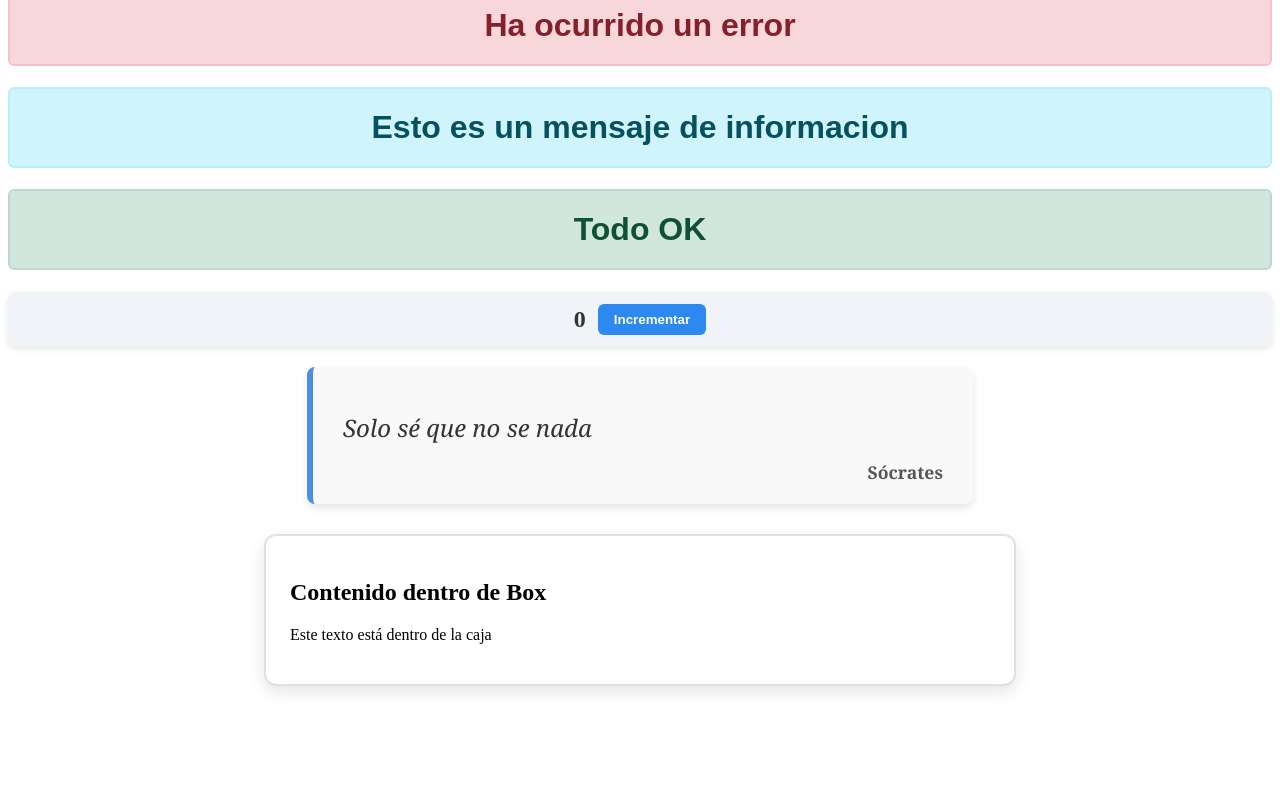
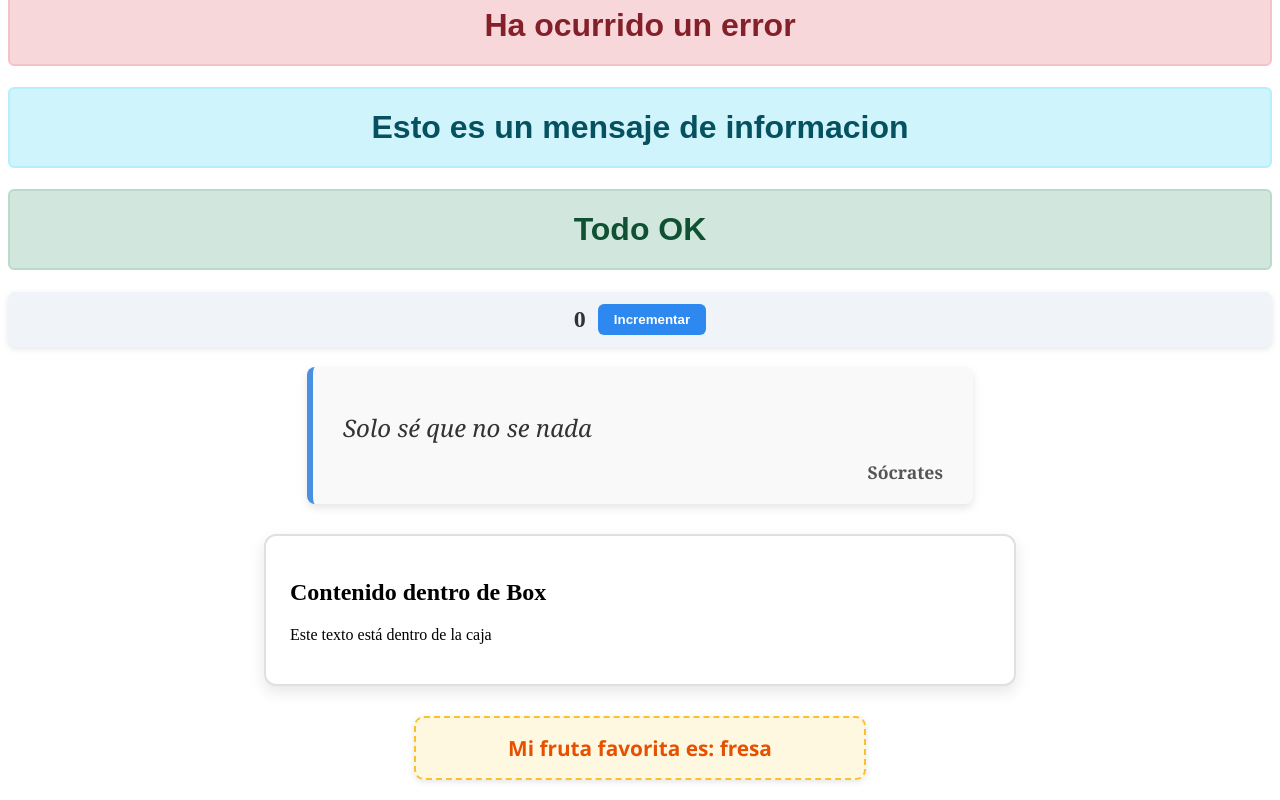
Before and after one commit to raquelruz/react-components, a React (Vite) app: page / in a window 1280 px wide. Shown: the part 906-1706 px from the top of the page. Before the commit the page ends 1622 px from the top, so only its background shows below. Built offline with nearby package versions, Linux system fonts and the light colour scheme.

Commit message:
feat(components): add fav fruit functions & styles

```diff
--- a/src/App.jsx
+++ b/src/App.jsx
@@ -8,6 +8,7 @@ import { Alert } from "./components/Alert/Alert";
 import { ClicksCounter } from "./components/ClicksCounter/ClicksCounter";
 import { Quote } from "./components/Quote/Quote";
 import { Box } from "./components/Box/Box";
+import { FavFruit } from "./components/FavFruit/FavFruit";
 
 export const App = () => {
 	return (
@@ -42,6 +43,8 @@ export const App = () => {
 				<h2>Contenido dentro de Box</h2>
 				<p>Este texto está dentro de la caja</p>
 			</Box>
+
+            <FavFruit fruit={"fresa"} />
 		</>
 	);
 };
--- a/src/components/FavFruit/FavFruit.css
+++ b/src/components/FavFruit/FavFruit.css
@@ -0,0 +1,17 @@
+.favfruit-container {
+	background-color: #fff8e1;
+	border: 2px dashed #fbc02d;
+	border-radius: 10px;
+	padding: 16px 24px;
+	margin: 20px auto;
+	text-align: center;
+	max-width: 400px;
+	font-family: "Segoe UI", Tahoma, Geneva, Verdana, sans-serif;
+	box-shadow: 0 2px 6px rgba(0, 0, 0, 0.1);
+}
+
+.favfruit-container h4 {
+	font-size: 1.3rem;
+	color: #e65100;
+	margin: 0;
+}
--- a/src/components/FavFruit/FavFruit.jsx
+++ b/src/components/FavFruit/FavFruit.jsx
@@ -0,0 +1,9 @@
+import "./FavFruit.css";
+
+export const FavFruit = ({ fruit }) => {
+	return (
+		<div className="favfruit-container">
+			<h4>Mi fruta favorita es: {fruit}</h4>
+		</div>
+	);
+};
```
